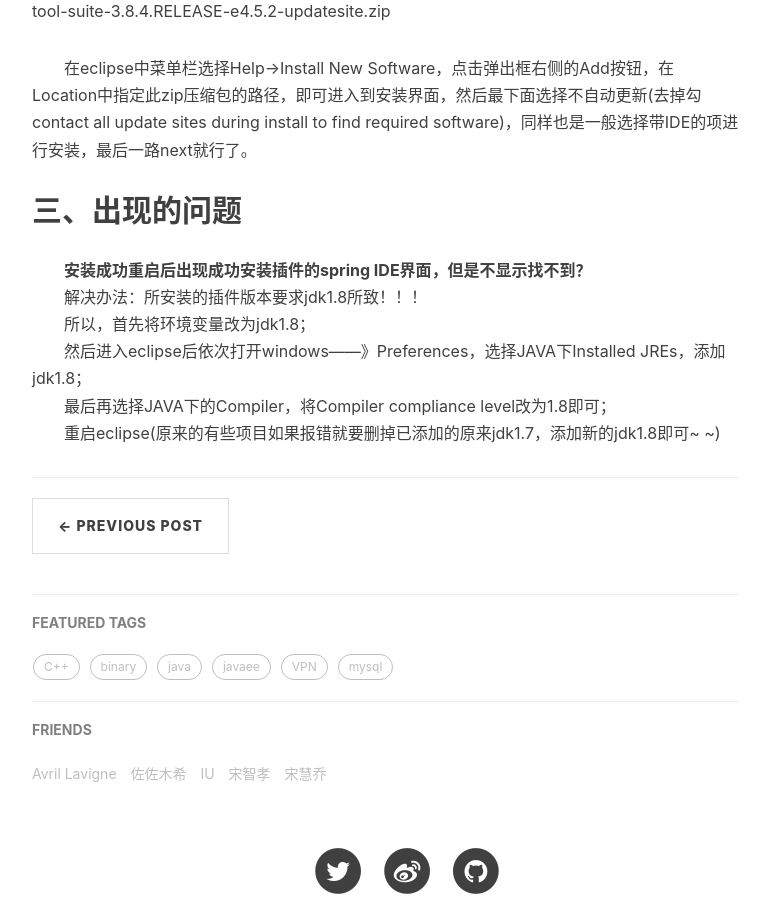
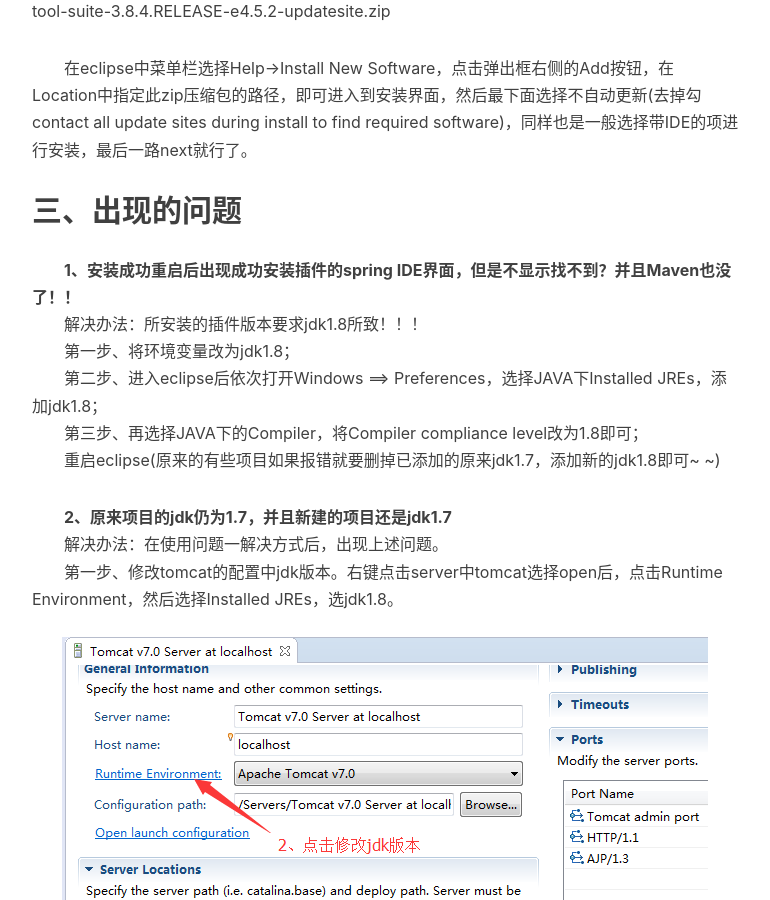
Before and after one commit to ARTAvrilLavigne/ARTAvrilLavigne.github.io, a Jekyll site: the page built from _posts/2018-01-06-springsource-tool-suite.markdown, in a window 1280 px wide and 900 px high, scrolled down 3095 px. Shown: the whole window, without its empty margins (233-1003 px from the left). Built offline with Jekyll 4.4.1, drawn with Linux system fonts in a browser that asks for light colours; nearby versions of some CDN libraries; comment, search, counter and statistics services are not loaded; some of the changed text lies outside the part shown.

Commit message:
Update 2018-01-06-springsource-tool-suite.markdown

```diff
--- a/_posts/2018-01-06-springsource-tool-suite.markdown
+++ b/_posts/2018-01-06-springsource-tool-suite.markdown
@@ -40,9 +40,22 @@ http://download.springsource.com/release/TOOLS/update/3.8.4.RELEASE/e4.5/springs
 　　在eclipse中菜单栏选择Help->Install New Software，点击弹出框右侧的Add按钮，在Location中指定此zip压缩包的路径，即可进入到安装界面，然后最下面选择不自动更新(去掉勾 contact all update sites during install to find required software)，同样也是一般选择带IDE的项进行安装，最后一路next就行了。<br>
 
 ## 三、出现的问题 ##
-　　**安装成功重启后出现成功安装插件的spring IDE界面，但是不显示找不到？**<br>
+　　**1、安装成功重启后出现成功安装插件的spring IDE界面，但是不显示找不到？并且Maven也没了！！**<br>
 　　解决办法：所安装的插件版本要求jdk1.8所致！！！<br>
-　　所以，首先将环境变量改为jdk1.8；<br>
-　　然后进入eclipse后依次打开windows——》Preferences，选择JAVA下Installed JREs，添加jdk1.8；<br>
-　　最后再选择JAVA下的Compiler，将Compiler compliance level改为1.8即可；<br>
+　　第一步、将环境变量改为jdk1.8；<br>
+　　第二步、进入eclipse后依次打开Windows ==> Preferences，选择JAVA下Installed JREs，添加jdk1.8；<br>
+　　第三步、再选择JAVA下的Compiler，将Compiler compliance level改为1.8即可；<br>
 　　重启eclipse(原来的有些项目如果报错就要删掉已添加的原来jdk1.7，添加新的jdk1.8即可~ ~)<br>
+
+　　**2、原来项目的jdk仍为1.7，并且新建的项目还是jdk1.7**<br>
+　　解决办法：在使用问题一解决方式后，出现上述问题。<br>
+　　第一步、修改tomcat的配置中jdk版本。右键点击server中tomcat选择open后，点击Runtime Environment，然后选择Installed JREs，选jdk1.8。<br>
+![Image text](https://github.com/ARTAvrilLavigne/ARTAvrilLavigne.github.io/blob/master/myblog/2018-01-06-springsource-tool-suite/tomcat%E4%BF%AE%E6%94%B91.png?raw=true)
+![Image text](https://github.com/ARTAvrilLavigne/ARTAvrilLavigne.github.io/blob/master/myblog/2018-01-06-springsource-tool-suite/tomcat%E4%BF%AE%E6%94%B92.png?raw=true)
+![Image text](https://github.com/ARTAvrilLavigne/ARTAvrilLavigne.github.io/blob/master/myblog/2018-01-06-springsource-tool-suite/tomcat%E4%BF%AE%E6%94%B93.png?raw=true)
+
+　　第二步、此时原来项目上出现红色感叹号了。选中该项目，右键Build Path ==> Configure Build Path，将旧的jdk1.7删除，添加新的jdk1.8即可。<br>
+![Image text](https://github.com/ARTAvrilLavigne/ARTAvrilLavigne.github.io/blob/master/myblog/2018-01-06-springsource-tool-suite/%E5%88%A0%E9%99%A4%E6%97%A7%E7%89%88%E6%9C%AC%E7%9A%84jdk-1.png?raw=true)
+![Image text](https://github.com/ARTAvrilLavigne/ARTAvrilLavigne.github.io/blob/master/myblog/2018-01-06-springsource-tool-suite/%E6%B7%BB%E5%8A%A0%E6%96%B0%E7%9A%84library-2.png?raw=true)
+![Image text](https://github.com/ARTAvrilLavigne/ARTAvrilLavigne.github.io/blob/master/myblog/2018-01-06-springsource-tool-suite/%E6%B7%BB%E5%8A%A0-3.png?raw=true)
+![Image text](https://github.com/ARTAvrilLavigne/ARTAvrilLavigne.github.io/blob/master/myblog/2018-01-06-springsource-tool-suite/%E6%B7%BB%E5%8A%A0-4.png?raw=true)
```
